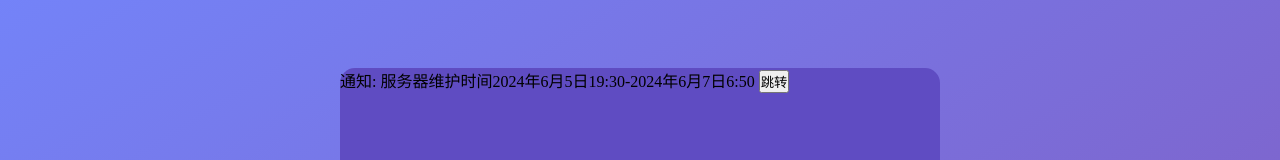
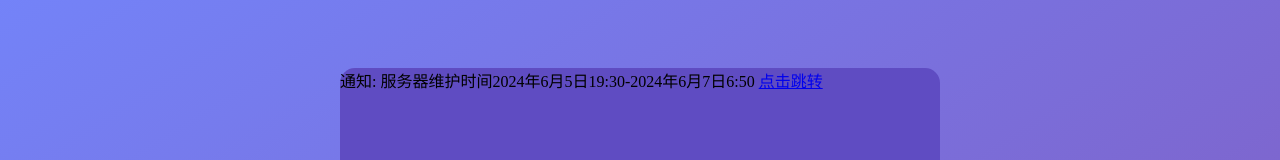
Before and after one commit to Hayden2018666/school.github.io, a plain HTML site: page index.html in a window 1280 px wide. Shown: the part 141-301 px from the top of the page. Drawn offline with Linux system fonts and the light colour scheme.

Commit message:
Add files via upload

```diff
--- a/index.html
+++ b/index.html
@@ -136,8 +136,8 @@
 
 	通知:
 	服务器维护时间2024年6月5日19:30-2024年6月7日6:50
-        <button onclick="window.location.href='../exerise.html'" type="button" id="add">跳转</button>
-
+        <a href="https://hayden2018666.github.io/school.github.io/exerise.html">点击跳转</a>
+<!--https://hayden2018666.github.io/school.github.io/exerise.html-->
 
     </div>
 </body>
```
